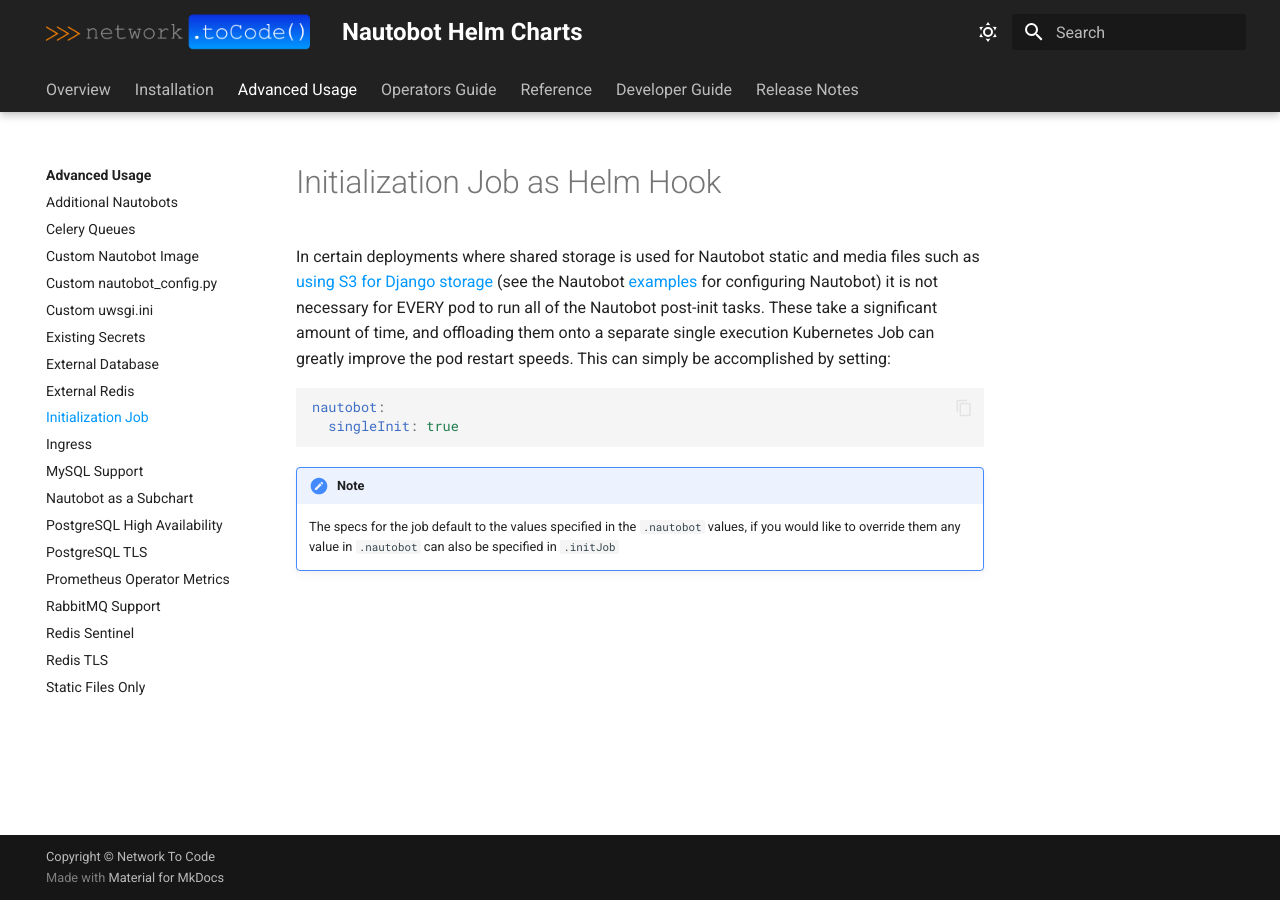
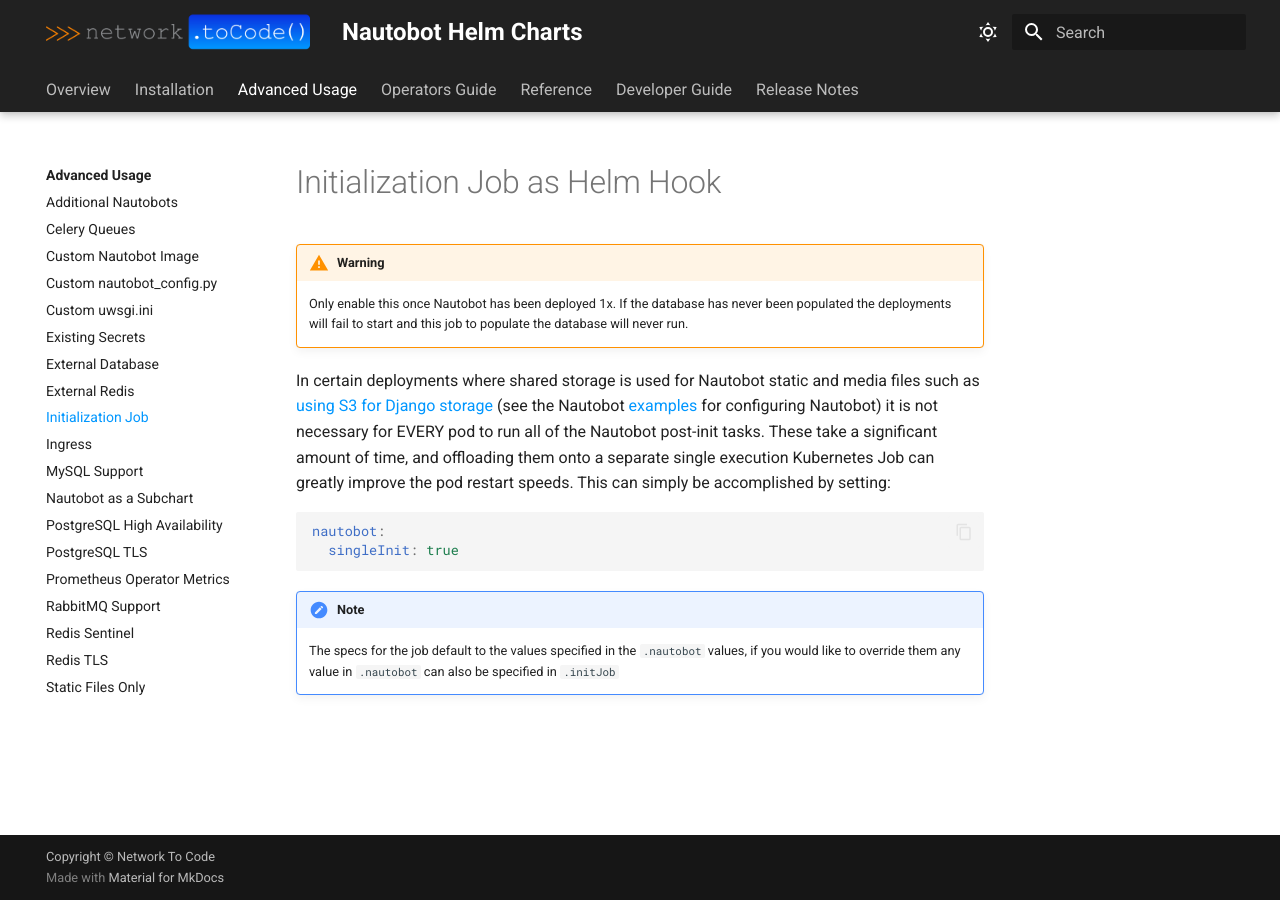
Before and after one commit to nautobot/helm-charts, an MkDocs documentation site: the page built from docs/advanced-features/init-hook.md, in a window 1280 px wide. Built offline with MkDocs 1.6.1 and Material for MkDocs 9.7.7, drawn with Linux system fonts in a browser that asks for light colours.

```diff
--- a/docs/advanced-features/init-hook.md
+++ b/docs/advanced-features/init-hook.md
@@ -1,4 +1,7 @@
 # Initialization Job as Helm Hook
+
+!!! warning
+    Only enable this once Nautobot has been deployed 1x.  If the database has never been populated the deployments will fail to start and this job to populate the database will never run.
 
 In certain deployments where shared storage is used for Nautobot static and media files such as [using S3 for Django storage](https://docs.nautobot.com/projects/core/en/stable/user-guides/s3-django-storage) (see the Nautobot [examples](https://github.com/nautobot/nautobot/tree/develop/examples/s3_static_files) for configuring Nautobot) it is not necessary for EVERY pod to run all of the Nautobot post-init tasks.  These take a significant amount of time, and offloading them onto a separate single execution Kubernetes Job can greatly improve the pod restart speeds.  This can simply be accomplished by setting:
 
```
Also changed, not shown: docs/advanced-features/index.md (+1 -1 lines).
